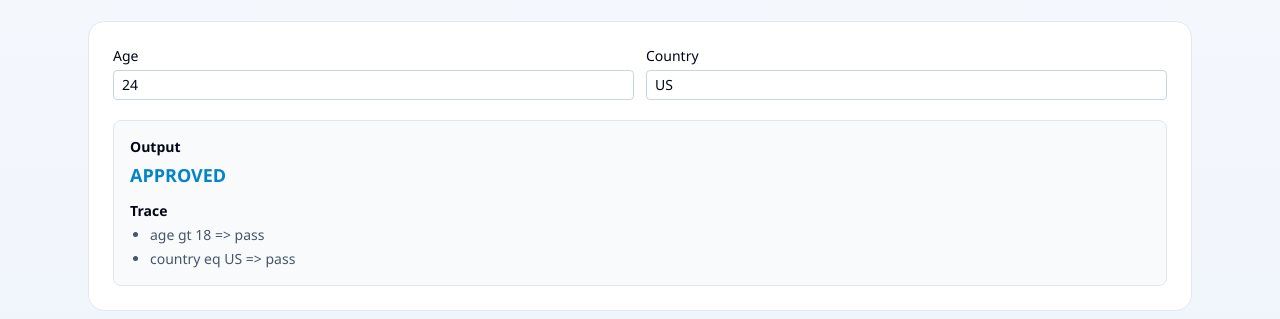
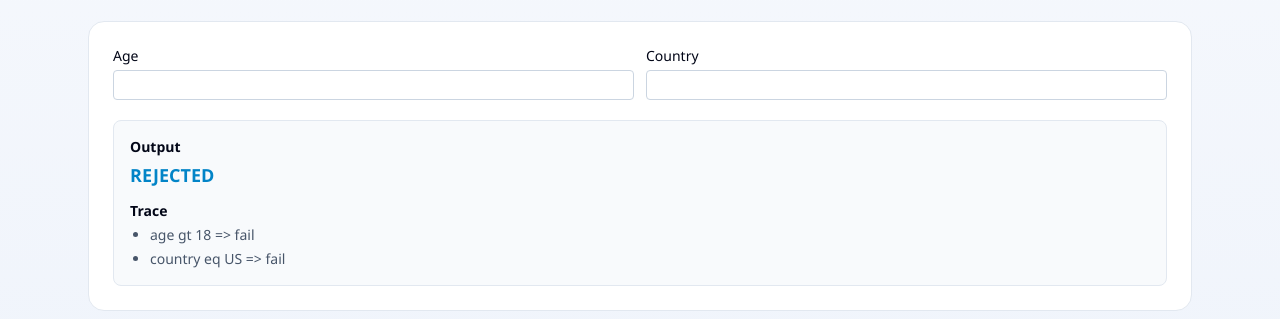
Before and after one commit to dallensmith93/aiportfolio, a React (Vite) app in the folder portfolio/: page /playground in a window 1280 px wide. Shown: the part 258-577 px from the top of the page. Built offline with nearby package versions, Linux system fonts and the light colour scheme.

Commit message:
made the playground an actual playground.

```diff
--- a/portfolio/src/features/pages/PlaygroundPage.tsx
+++ b/portfolio/src/features/pages/PlaygroundPage.tsx
@@ -68,32 +68,28 @@ export function PlaygroundPage() {
   const [searchParams] = useSearchParams();
   const [demo, setDemo] = useState<DemoKey>(() => parseDemoKey(searchParams.get("demo")));
 
-  const [age, setAge] = useState("24");
-  const [country, setCountry] = useState("US");
-  const [userId, setUserId] = useState("user_42");
-  const [rollout, setRollout] = useState("35");
-  const [targetCountry, setTargetCountry] = useState("US");
-  const [cells, setCells] = useState("100,25,40");
-  const [discount, setDiscount] = useState("12");
-  const [amount, setAmount] = useState("420");
-  const [txLastHour, setTxLastHour] = useState("4");
-  const [billingCountry, setBillingCountry] = useState("US");
-  const [shippingCountry, setShippingCountry] = useState("CA");
-  const [returns, setReturns] = useState("1.2,-0.8,0.4,2.1,-1.3");
-  const [startingCapital, setStartingCapital] = useState("10000");
-  const [jobTitle, setJobTitle] = useState("Founding AI Engineer");
-  const [companyName, setCompanyName] = useState("NovaRelay");
-  const [jobDescription, setJobDescription] = useState(
-    "Responsibilities, interview process, and salary transparency included."
-  );
-  const [salaryRange, setSalaryRange] = useState("$140k-$175k");
-  const [recruiterMessage, setRecruiterMessage] = useState(
-    "We can schedule a technical interview and share official role details."
-  );
-  const [postingUrl, setPostingUrl] = useState("https://novarelay.ai/careers/founding-ai-engineer");
-  const [companyWebsite, setCompanyWebsite] = useState("https://novarelay.ai");
-  const [companyDomain, setCompanyDomain] = useState("novarelay.ai");
-  const [recruiterEmail, setRecruiterEmail] = useState("talent@novarelay.ai");
+  const [age, setAge] = useState("");
+  const [country, setCountry] = useState("");
+  const [userId, setUserId] = useState("");
+  const [rollout, setRollout] = useState("");
+  const [targetCountry, setTargetCountry] = useState("");
+  const [cells, setCells] = useState("");
+  const [discount, setDiscount] = useState("");
+  const [amount, setAmount] = useState("");
+  const [txLastHour, setTxLastHour] = useState("");
+  const [billingCountry, setBillingCountry] = useState("");
+  const [shippingCountry, setShippingCountry] = useState("");
+  const [returns, setReturns] = useState("");
+  const [startingCapital, setStartingCapital] = useState("");
+  const [jobTitle, setJobTitle] = useState("");
+  const [companyName, setCompanyName] = useState("");
+  const [jobDescription, setJobDescription] = useState("");
+  const [salaryRange, setSalaryRange] = useState("");
+  const [recruiterMessage, setRecruiterMessage] = useState("");
+  const [postingUrl, setPostingUrl] = useState("");
+  const [companyWebsite, setCompanyWebsite] = useState("");
+  const [companyDomain, setCompanyDomain] = useState("");
+  const [recruiterEmail, setRecruiterEmail] = useState("");
 
   const result = useMemo(() => {
     if (demo === "rule-engine-studio") {
```
